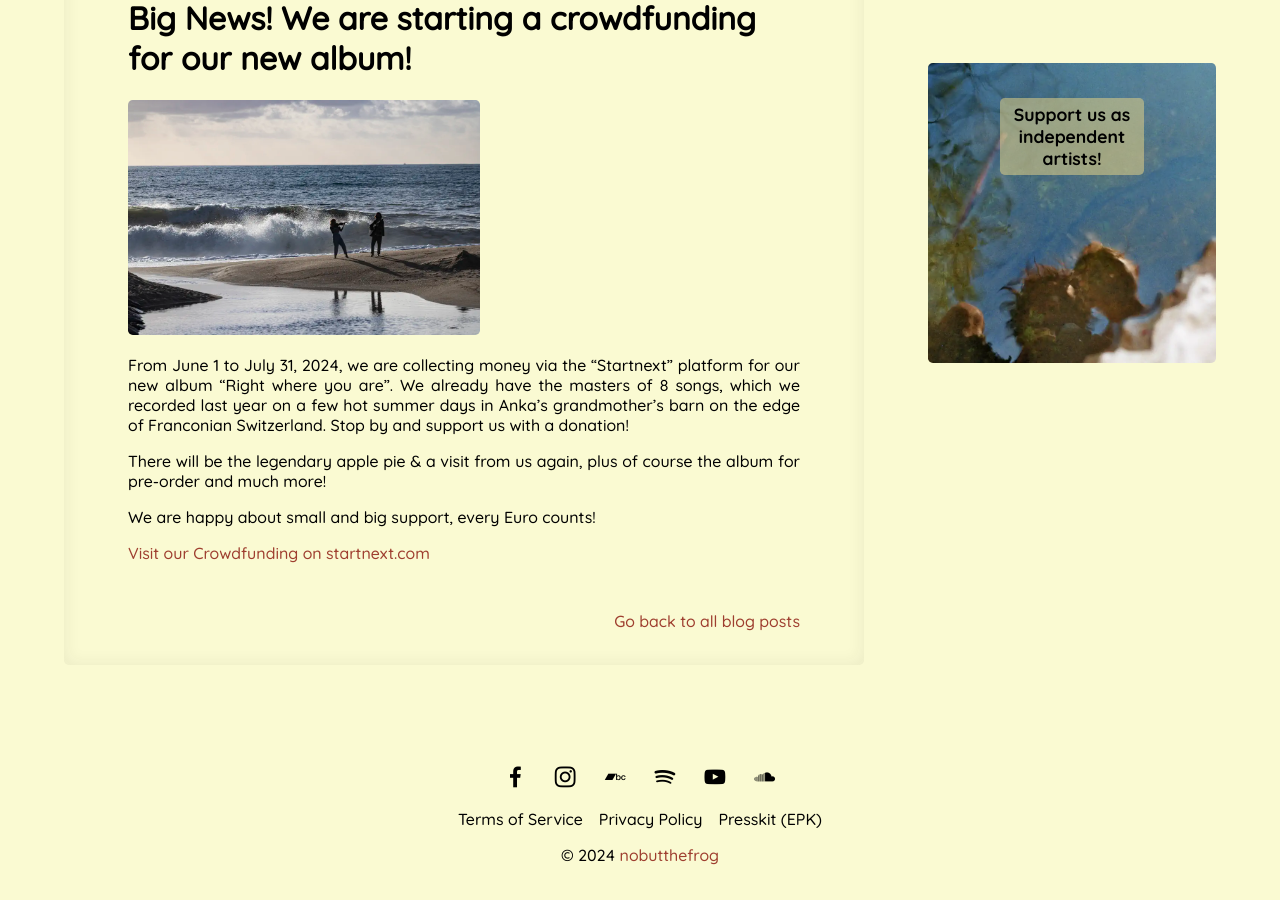
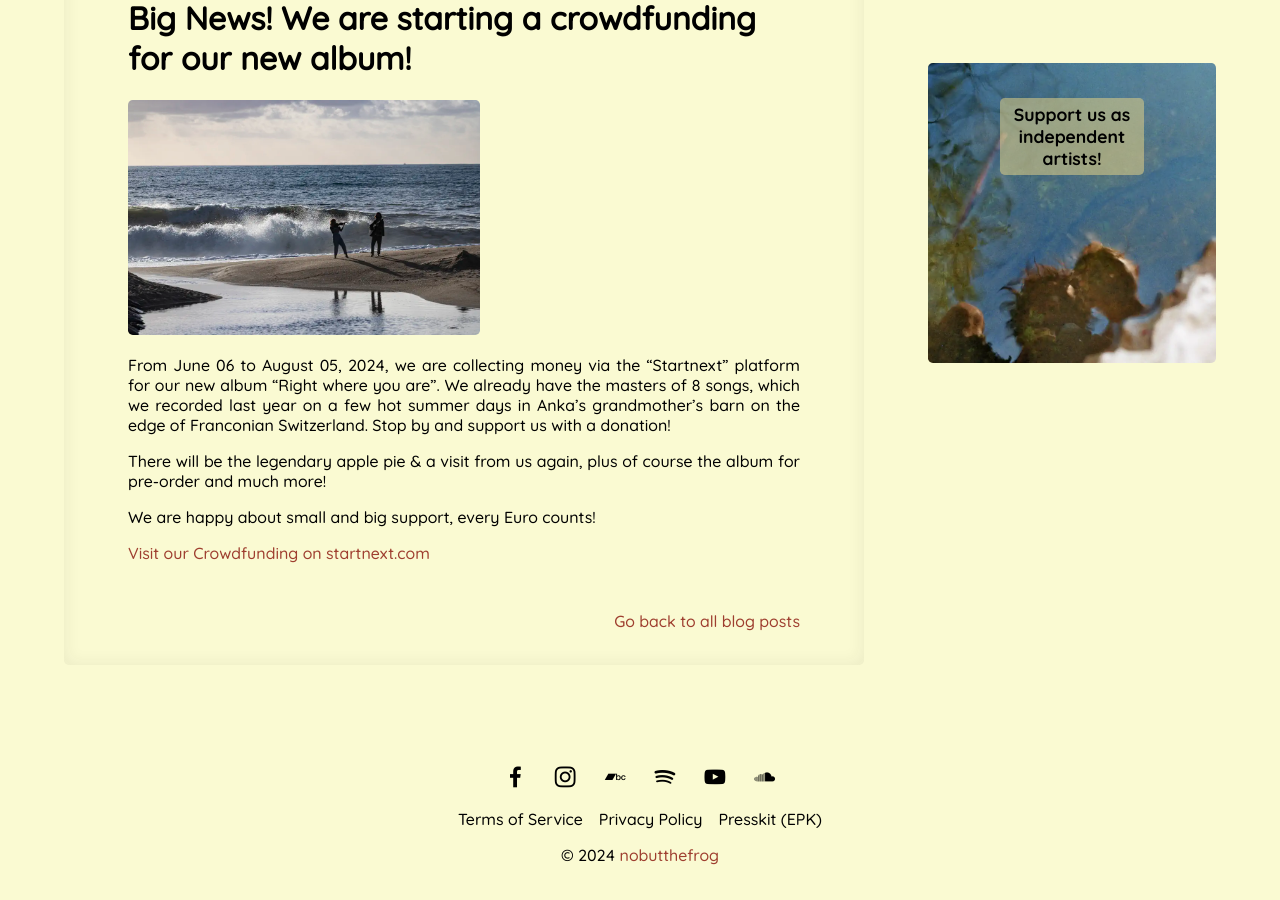
Before and after one commit to chrisongthb/nobutthefrog-com, a Jekyll site: the page built from source/en/_posts/2024-06-01-we-kick-off-our-crowdfunding.md, in a window 1280 px wide and 900 px high, scrolled down 220 px. Built offline with Jekyll 4.4.1, drawn with Linux system fonts in a browser that asks for light colours.

Commit message:
Postpone campaign

```diff
--- a/source/en/_posts/2024-06-01-we-kick-off-our-crowdfunding.md
+++ b/source/en/_posts/2024-06-01-we-kick-off-our-crowdfunding.md
@@ -10,7 +10,7 @@ blog_list_image: 'IMG_8092_1000_70percent.webp'
 ---
 ![Anka und René playing their music on the beach, while waves are roaring in the background ](../../../assets/img/posts/IMG_8092_1000_70percent.webp "Featured Blog Post Foto")
 
-From June 1 to July 31, 2024, we are collecting money via the “Startnext” platform for our new album “Right where you are”<!--more-->. We already have the masters of 8 songs, which we recorded last year on a few hot summer days in Anka's grandmother's barn on the edge of Franconian Switzerland. Stop by and support us with a donation!
+From June 06 to August 05, 2024, we are collecting money via the “Startnext” platform for our new album “Right where you are”<!--more-->. We already have the masters of 8 songs, which we recorded last year on a few hot summer days in Anka's grandmother's barn on the edge of Franconian Switzerland. Stop by and support us with a donation!
 
 There will be the legendary apple pie & a visit from us again, plus of course the album for pre-order and much more!
 
```
